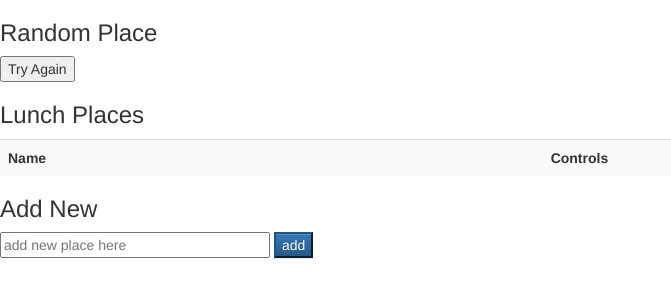
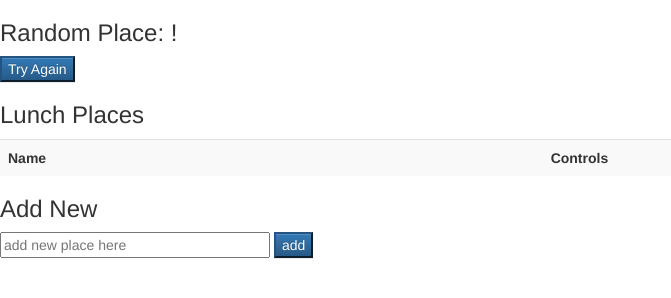
Before and after one commit to kingtimm/which-lunch-eve, a plain HTML site: page static/index.html in a window 1280 px wide. Shown: the whole page, without its empty margins (0-671 px from the left). Drawn offline with nearby package versions, Linux system fonts and the light colour scheme; no server answers; files whose address does not match are found by name.

Commit message:
doc updates

```diff
--- a/static/controllers.js
+++ b/static/controllers.js
@@ -1,19 +1,11 @@
 angular.module('whichLunchApp.controllers', []).
     controller('LunchCtrl', ['$scope', 'LunchPlaces', '$location', '$http',
         function($scope, LunchPlaces, $location) {
-            // Instantiate an object to store your scope data in (Best Practices)
             $scope.data = {};
             $scope.newPlaceText = '';
             var items = [];
 
             var listPlaces = function(etag) {
-//                response = LunchPlaces.list(function(response) {
-//                    // Assign the response INSIDE the callback
-//                    $scope.data.places = response;
-//
-//                    $scope.randomPlace = response[Math.floor(Math.random() * response.length)];
-//                });
-
                 LunchPlaces.list(etag).
                     success(function(data, status, headers, config){
                         items = angular.fromJson(data._items);
@@ -34,14 +26,17 @@ angular.module('whichLunchApp.controllers', []).
             $scope.addPlace = function() {
                 LunchPlaces.add($scope.newPlaceText).
                     success(function(data, status, headers, config) {
+
                         listPlaces();
                     });
                 $scope.newPlaceText = '';
             };
 
             $scope.removePlace = function(place) {
+                // eve requires etag to be passed in for deletion (versioning)
                 LunchPlaces.destroy(place._id, place.etag).
                     success(function(data, status, headers, config) {
+                        // eve caches the list of items unless an "If-None-Match" header is passed w/ etag
                         listPlaces(place.etag);
                     });
                 $scope.newPlaceText = '';
@@ -50,16 +45,11 @@ angular.module('whichLunchApp.controllers', []).
 
             $scope.tryAgain = function() {
                 var noRepeatList = items.slice();
-
                 var index = noRepeatList.indexOf($scope.randomPlace);
-
                 if (index > -1) {
                     noRepeatList.splice(index, 1);
                 }
 
                 $scope.randomPlace = noRepeatList[Math.floor(Math.random() * noRepeatList.length)]
             }
-
-        }])
-        .controller('MyCtrl2', [function() {
         }]);
--- a/static/index.html
+++ b/static/index.html
@@ -11,9 +11,8 @@
     <script src="static/services.js"></script>
 </head>
 <body ng-controller="LunchCtrl">
-    <h3>Random Place</h3>
-    <p>{{randomPlace.name}}</p>
-    <button ng-click="tryAgain()">Try Again</button>
+    <h3>Random Place: {{randomPlace.name}}!</h3>
+    <button ng-click="tryAgain()" class="btn-primary">Try Again</button>
     <h3>Lunch Places</h3>
     <table class="table table-striped">
       <tr>
```
